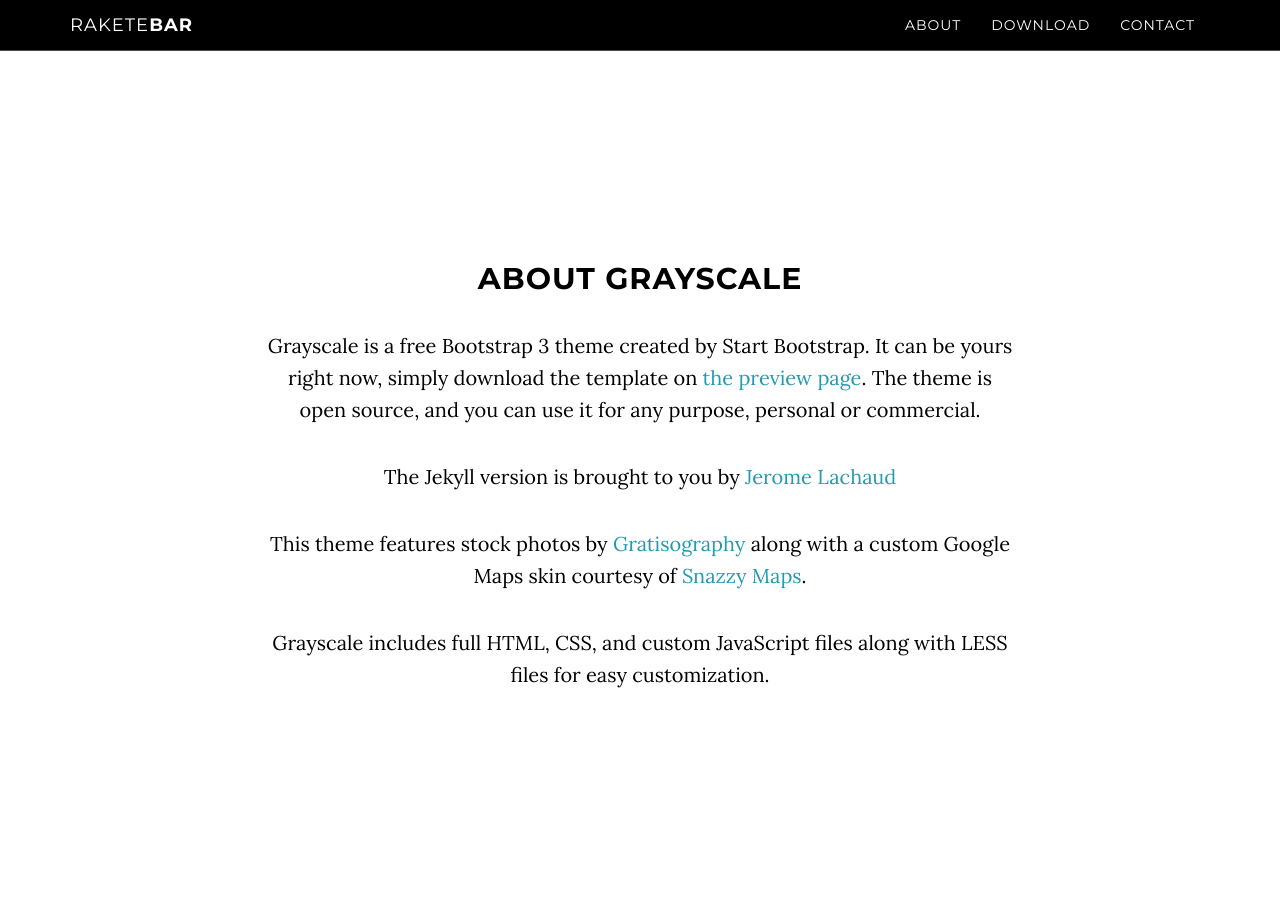
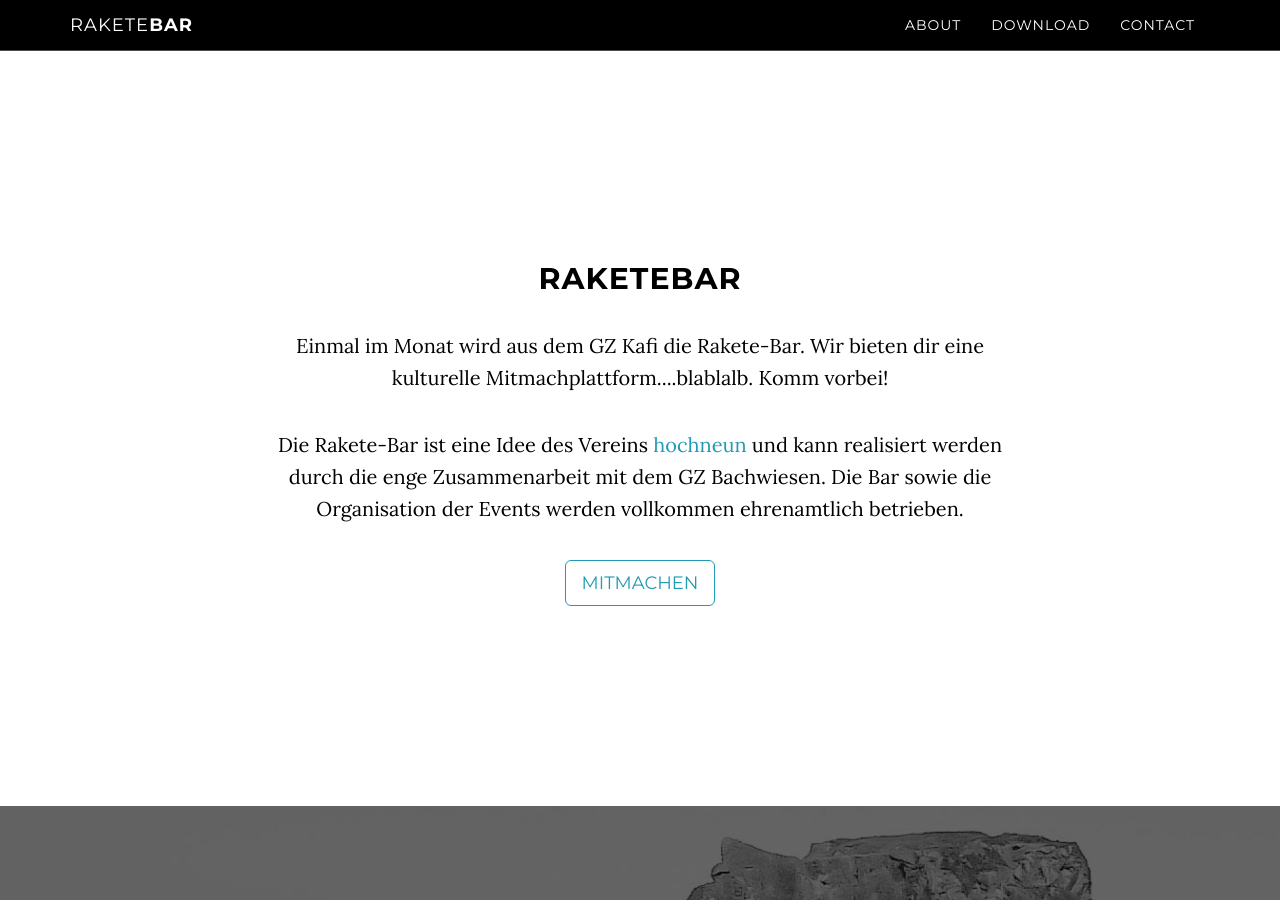
Before and after one commit to matmenzl/raketebar, a Jekyll site: the page built from index.html, in a window 1280 px wide and 900 px high, scrolled down 838 px. Built offline with Jekyll 4.4.1, drawn with Linux system fonts in a browser that asks for light colours.

Commit message:
changed content

```diff
--- a/_includes/about.html
+++ b/_includes/about.html
@@ -2,11 +2,10 @@
     <section id="about" class="container content-section text-center">
         <div class="row">
             <div class="col-lg-8 col-lg-offset-2">
-                <h2>About Grayscale</h2>
-                <p>Grayscale is a free Bootstrap 3 theme created by Start Bootstrap. It can be yours right now, simply download the template on <a href="http://startbootstrap.com/template-overviews/grayscale/">the preview page</a>. The theme is open source, and you can use it for any purpose, personal or commercial.</p>
-                <p>The Jekyll version is brought to you by <a href="https://github.com/jeromelachaud">Jerome Lachaud</a></p>
-                <p>This theme features stock photos by <a href="http://gratisography.com/">Gratisography</a> along with a custom Google Maps skin courtesy of <a href="http://snazzymaps.com/">Snazzy Maps</a>.</p>
-                <p>Grayscale includes full HTML, CSS, and custom JavaScript files along with LESS files for easy customization.</p>
+                <h2>Raketebar</h2>
+                <p>Einmal im Monat wird aus dem GZ Kafi die Rakete-Bar. Wir bieten dir eine kulturelle Mitmachplattform....blablalb. Komm vorbei!</p>
+                <p>Die Rakete-Bar ist eine Idee des Vereins <a href="http://hochneun.ch">hochneun</a> und kann realisiert werden durch die enge Zusammenarbeit mit dem GZ Bachwiesen. Die Bar sowie die Organisation der Events werden vollkommen ehrenamtlich betrieben.</p>
+                <button class="btn btn-default btn-lg">Mitmachen</button>
             </div>
         </div>
     </section>
--- a/_includes/contact.html
+++ b/_includes/contact.html
@@ -2,7 +2,7 @@
     <section id="contact" class="container content-section text-center">
         <div class="row">
             <div class="col-lg-8 col-lg-offset-2">
-                <h2>Contact</h2>
+                <h2>Kontakt</h2>
                 <p>Dolor reprehenderit repellendus, optio labore odio at tempore debitis nisi. Quasi debitis tenetur eaque molestias non porro odio sapiente.</p>
                 <p><a href="mailto:{{ site.email }}">{{ site.email }}</a>
                 </p>
```
Also changed, not shown: 1 other file.
